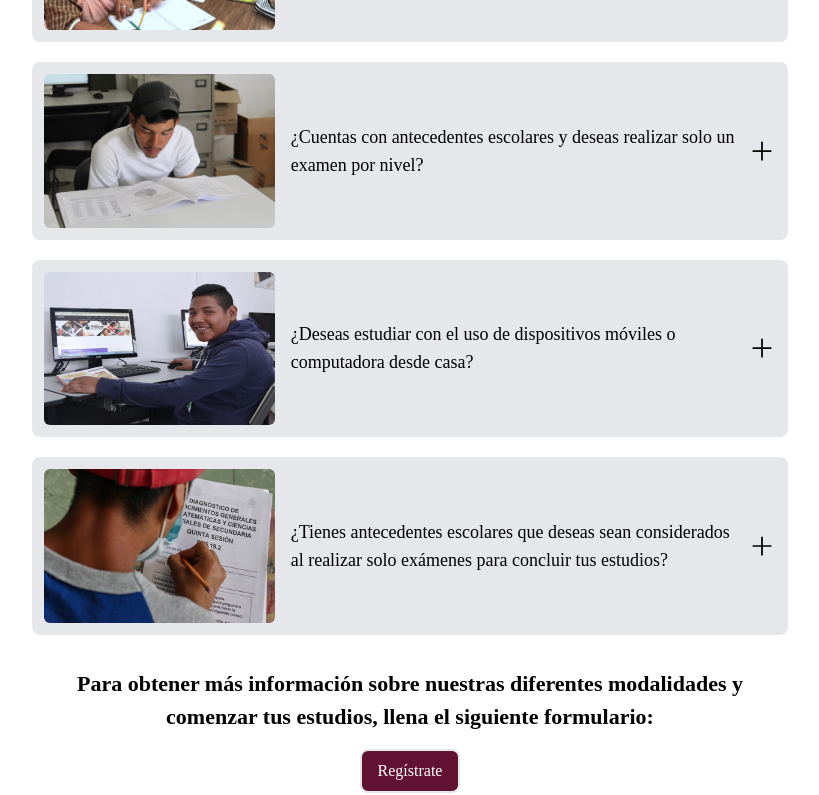
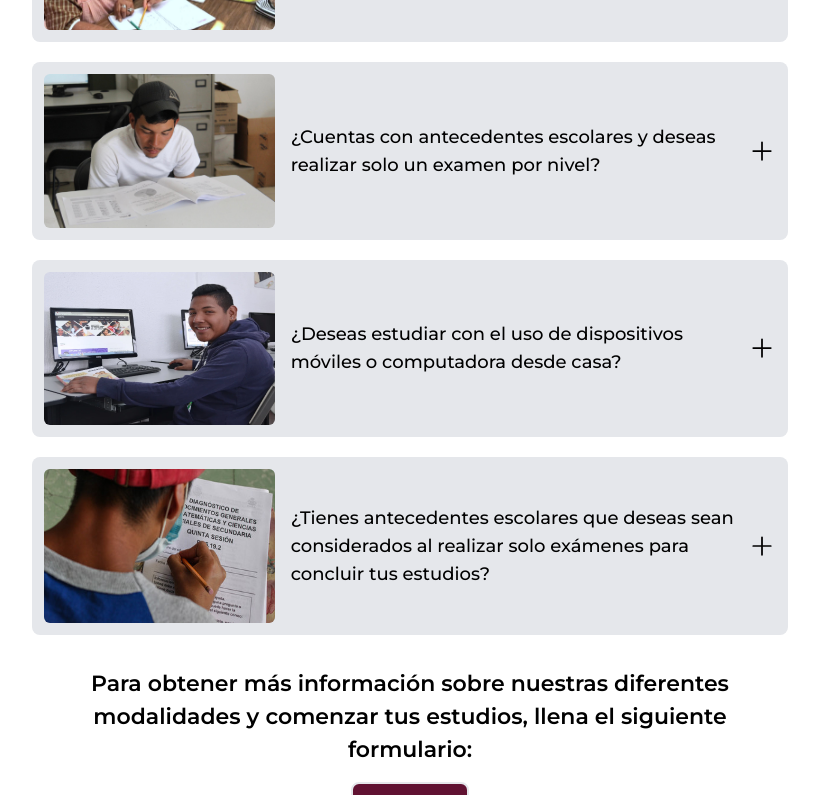
Before and after one commit to ineacdmx2024/inea-web, a Next.js app: page /oferta-educativa/que-modalidad-elijo in a window 1280 px wide. Shown: the part 480-1275 px from the top of the page, without its empty margins (37-856 px from the left). Built offline with nearby package versions, Linux system fonts and the light colour scheme; no server answers.

Commit message:
Update globals.css

```diff
--- a/src/app/globals.css
+++ b/src/app/globals.css
@@ -3,6 +3,7 @@
 @tailwind utilities;
 @import "flowbite";
 
+/* Fuente Montserrat aplicada globalmente */
 html, body, #__next, main {
     overflow-x: hidden !important;
     width: 100% !important;
@@ -10,23 +11,26 @@ html, body, #__next, main {
     position: relative;
     margin: 0 !important;
     padding-right: 0 !important;
+    font-family: 'Montserrat', sans-serif;
 }
 
 * {
-    font-family: 'Monserrat';
+    font-family: 'Montserrat', sans-serif;
     box-sizing: border-box;
 }
 
+/* Fuente local Patria solo para títulos de sección */
 @font-face {
-    font-family: patria;
+    font-family: 'patria';
     src: url("/Patria_Regular.otf");
 }
 
-.patria{
-    font-family: patria;
+.patria {
+    font-family: 'patria';
 }
 
-#animation{
+/* Animación fadeIn */
+#animation {
   animation: fadeIn 1.5s;
 }
 
@@ -34,12 +38,13 @@ html, body, #__next, main {
   0% { opacity: 0; }
   100% { opacity: 1; }
 }
-#principal{
+
+/* Estilos generales */
+#principal {
     justify-content: space-evenly;
-
 }
 
-#contenido{
+#contenido {
     border: 0;
     margin: 0;
     width: 100%;
@@ -47,20 +52,21 @@ html, body, #__next, main {
     height: auto;
     justify-content: center;
 }
-#enlaces{
+
+#enlaces {
     flex-direction: column;
     float: right;
 }
-#migajas{
+
+#migajas {
     justify-content: center;
-
 }
 
-#main-content{
-  padding-top: 115px; /*espacio del navbar*/
-
+#main-content {
+    padding-top: 115px; /* espacio del navbar */
 }
 
+/* Carousel styles */
 .carousel {
     @apply flex justify-center;
 }
@@ -80,14 +86,16 @@ html, body, #__next, main {
 .carousel-item:not(.active) {
     @apply opacity-50;
 }
+
 .carousel-item.hidden {
     display: none;
 }
+
 #buttonCarousel {
     @apply bg-gray-200 hover:bg-gray-300 text-gray-800 font-bold py-2 px-4 rounded;
 }
 
-/* Improved image rendering quality */
+/* Image rendering */
 img {
     image-rendering: auto;
     -webkit-font-smoothing: antialiased;
```
Lines whose indentation alone changed are shown as unchanged.
